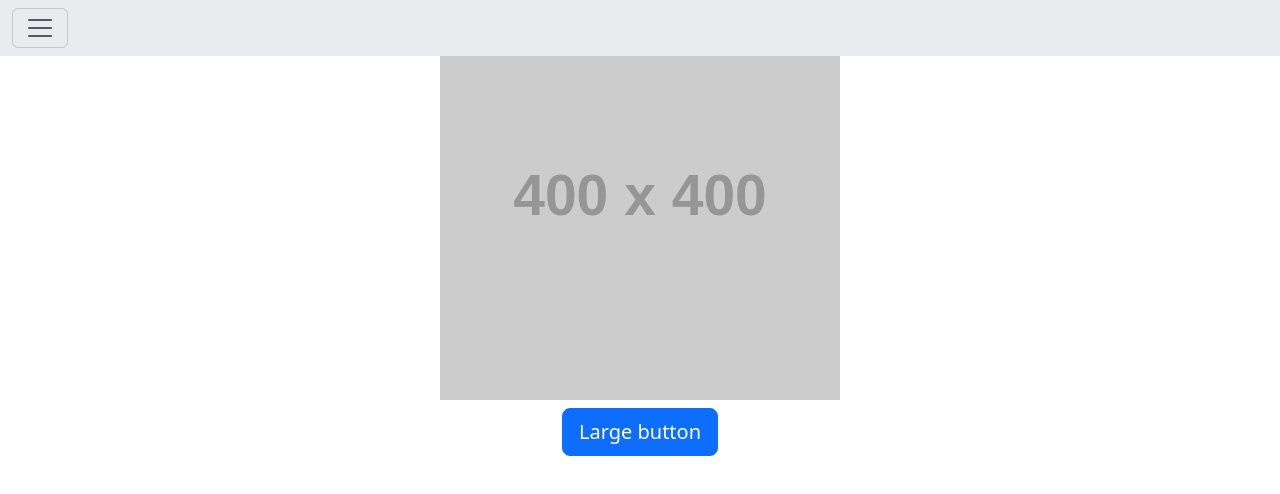
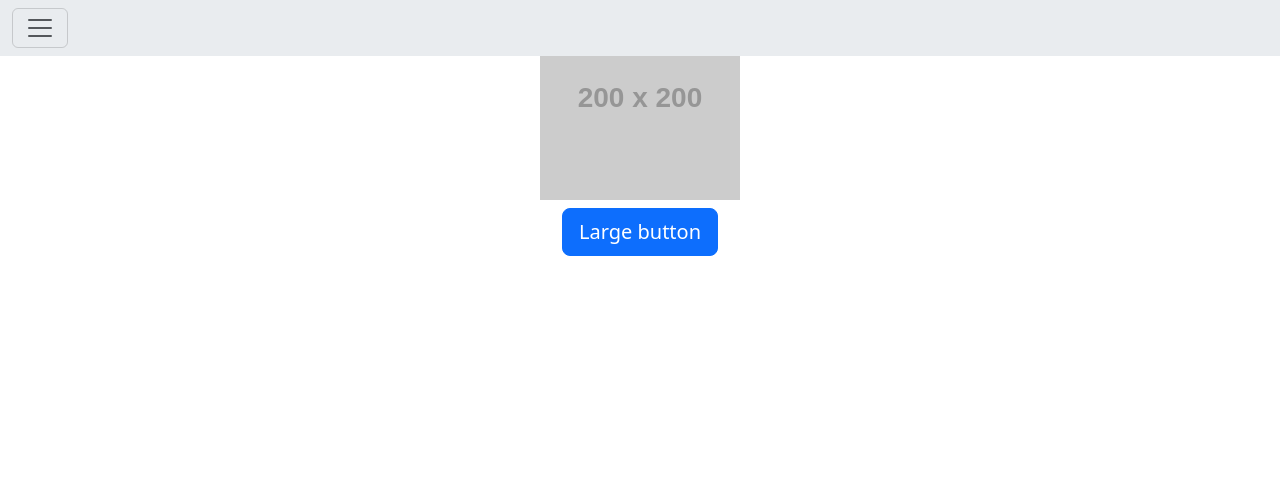
Before and after one commit to MaggieZn/mobile-web-app-dice-shaker, a website: page index.html in a window 1280 px wide. Drawn offline with nearby package versions, Linux system fonts and the light colour scheme; placeholder pictures from the web are drawn by us.

Commit message:
update image size (placeholder)

```diff
--- a/index.html
+++ b/index.html
@@ -50,7 +50,7 @@
         <div class="container">
             <!--placeholder image-->
             <div>
-                <img src="https://placehold.co/400" class="centre-image">
+                <img src="https://placehold.co/200" class="centre-image">
                 <h3 class="text-center" id="generate"></h3>
             </div>
             <!-- roll button-->
```
